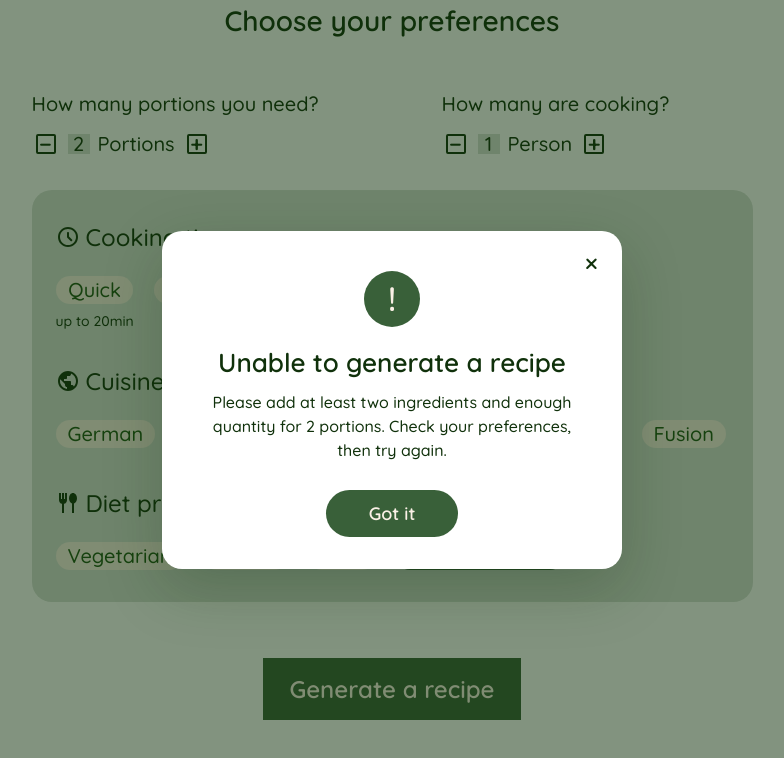
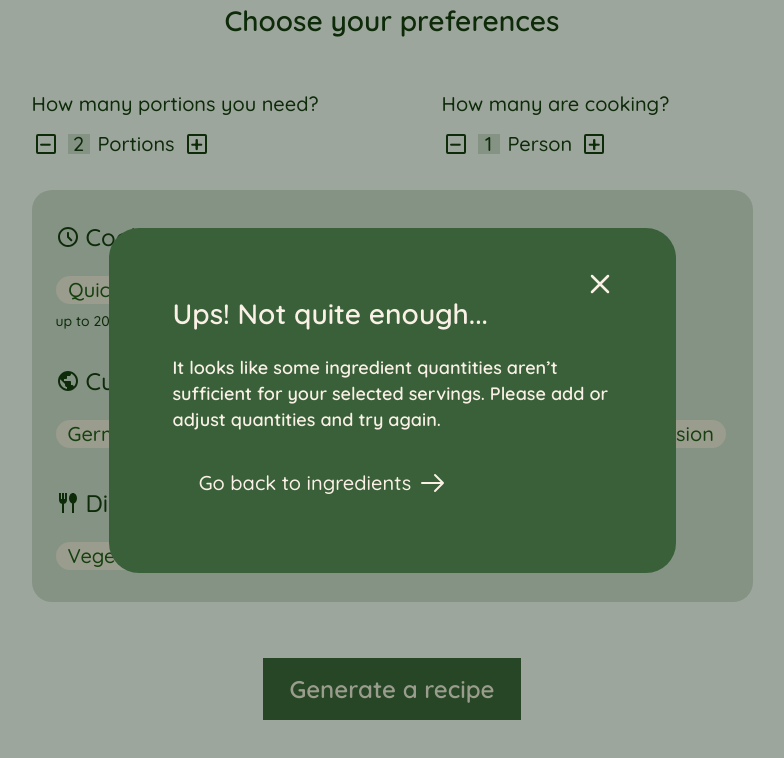
Before and after one commit to OlegOlanovski/Code-a-Cuisine, an Angular app: page /generate-recipe/preferences in a window 1280 px wide. Both pictures are taken after a click on the button "Generate a recipe". Shown: the part 197-955 px from the top of the page, without its empty margins (248-1032 px from the left). Built offline with nearby package versions, Linux system fonts and the light colour scheme.

Commit message:
style: match validation popup to design

```diff
--- a/src/app/pages/preferences/preferences.html
+++ b/src/app/pages/preferences/preferences.html
@@ -123,22 +123,35 @@
         aria-describedby="recipe-error-description"
         (click)="$event.stopPropagation()"
       >
+        <div class="error-popup-topbar">
           <button
             class="error-popup-close"
             type="button"
             aria-label="Close error message"
             (click)="closeErrorPopup()"
           >
-          ×
+            <svg viewBox="0 0 24 24" aria-hidden="true">
+              <path d="M4 4 20 20M20 4 4 20" />
+            </svg>
           </button>
+        </div>
 
-        <div class="error-popup-icon" aria-hidden="true">!</div>
-        <h2 id="recipe-error-title">Unable to generate a recipe</h2>
+        <div class="error-popup-content">
+          <div class="error-popup-copy">
+            <h2 id="recipe-error-title">Ups! Not quite enough...</h2>
             <p id="recipe-error-description">
-          Please add at least two ingredients and enough quantity for {{ portions() }} portions.
-          Check your preferences, then try again.
+              It looks like some ingredient quantities aren’t sufficient for your selected servings.
+              Please add or adjust quantities and try again.
             </p>
-        <button class="error-popup-action" type="button" (click)="closeErrorPopup()">Got it</button>
+          </div>
+
+          <a class="error-popup-action" routerLink="/generate-recipe" (click)="closeErrorPopup()">
+            <span>Go back to ingredients</span>
+            <svg viewBox="0 0 24 20" aria-hidden="true">
+              <path d="M1 10h21M14 2l8 8-8 8" />
+            </svg>
+          </a>
+        </div>
       </section>
     </div>
   }
--- a/src/app/pages/preferences/preferences.scss
+++ b/src/app/pages/preferences/preferences.scss
@@ -251,76 +251,123 @@
   display: grid;
   padding: 24px;
   place-items: center;
-  background: rgb(16 49 11 / 52%);
+  background: rgb(12 33 8 / 40%);
 }
 
 .error-popup {
-  position: relative;
   display: flex;
-  width: min(100%, 460px);
-  padding: 40px 36px 32px;
+  width: min(100%, 567px);
+  height: 345px;
+  padding: 44px 64px 64px;
   flex-direction: column;
-  align-items: center;
-  color: var(--dark-green);
-  text-align: center;
-  background: #fff;
-  border-radius: 20px;
-  box-shadow: 0 20px 60px rgb(16 49 11 / 24%);
+  align-items: flex-start;
+  color: var(--cream);
+  background: var(--olive-green);
+  border-radius: 30px;
+  animation: error-popup-move-in 400ms linear;
+}
+
+.error-popup-topbar {
+  display: flex;
+  width: 100%;
+  height: 24px;
+  flex: 0 0 24px;
+  justify-content: flex-end;
+  align-items: flex-start;
+}
+
+.error-popup-content {
+  display: flex;
+  width: 100%;
+  height: 213px;
+  flex-direction: column;
+  align-items: flex-start;
+  gap: 24px;
+}
+
+.error-popup-copy {
+  display: flex;
+  width: 100%;
+  height: 137px;
+  flex-direction: column;
+  gap: 24px;
 
   h2 {
-    margin: 20px 0 12px;
-    font-size: 26px;
-    line-height: 1.2;
+    width: 100%;
+    height: 35px;
+    margin: 0;
+    font-size: 28px;
+    font-weight: 600;
+    line-height: 35px;
   }
 
   p {
-    max-width: 360px;
+    width: 100%;
+    height: 78px;
     margin: 0;
-    font-size: 16px;
-    line-height: 1.5;
+    font-size: 18px;
+    font-weight: 600;
+    line-height: 26px;
   }
 }
 
 .error-popup-close {
-  position: absolute;
-  top: 14px;
-  right: 16px;
-  padding: 4px 8px;
-  color: var(--dark-green);
-  font-size: 28px;
-  line-height: 1;
+  display: block;
+  width: 24px;
+  height: 24px;
+  padding: 0;
   cursor: pointer;
   background: transparent;
   border: 0;
-}
 
-.error-popup-icon {
-  display: grid;
-  width: 56px;
-  height: 56px;
-  color: var(--cream);
-  font-size: 34px;
-  font-weight: 700;
-  line-height: 1;
-  background: var(--olive-green);
-  border-radius: 50%;
-  place-items: center;
+  svg {
+    display: block;
+    width: 24px;
+    height: 24px;
+    fill: none;
+    stroke: var(--cream);
+    stroke-linecap: round;
+    stroke-width: 2.5;
+  }
 }
 
 .error-popup-action {
-  min-width: 132px;
-  margin-top: 28px;
-  padding: 12px 24px;
+  display: flex;
+  width: 299px;
+  height: 52px;
+  align-items: center;
+  justify-content: center;
+  gap: 10px;
+  padding: 16px 26px;
   color: var(--cream);
-  font-size: 18px;
-  font-weight: 600;
+  font-size: 20px;
+  font-weight: 500;
+  line-height: 20px;
+  white-space: nowrap;
+  text-decoration: none;
   cursor: pointer;
-  background: var(--olive-green);
-  border: 0;
-  border-radius: 999px;
+  border-radius: 5px;
 
-  &:hover {
-    background: var(--middle-green);
+  svg {
+    display: block;
+    width: 24px;
+    height: 20px;
+    flex: 0 0 24px;
+    fill: none;
+    stroke: currentColor;
+    stroke-linecap: round;
+    stroke-linejoin: round;
+    stroke-width: 2;
+  }
+}
+
+@keyframes error-popup-move-in {
+  from {
+    transform: translateX(-100vw);
+  }
+
+  to {
+    transform: translateX(0);
   }
 }
 
@@ -351,6 +398,29 @@
   }
 
   .error-popup {
-    padding: 36px 24px 28px;
+    height: auto;
+    min-height: 345px;
+    padding: 32px 24px 40px;
+  }
+
+  .error-popup-content,
+  .error-popup-copy {
+    height: auto;
+  }
+
+  .error-popup-copy h2,
+  .error-popup-copy p {
+    height: auto;
+  }
+
+  .error-popup-action {
+    width: min(100%, 299px);
+    padding-inline: 18px;
   }
 }
+
+@media (prefers-reduced-motion: reduce) {
+  .error-popup {
+    animation: none;
+  }
+}
```
Lines whose indentation alone changed are shown as unchanged.
